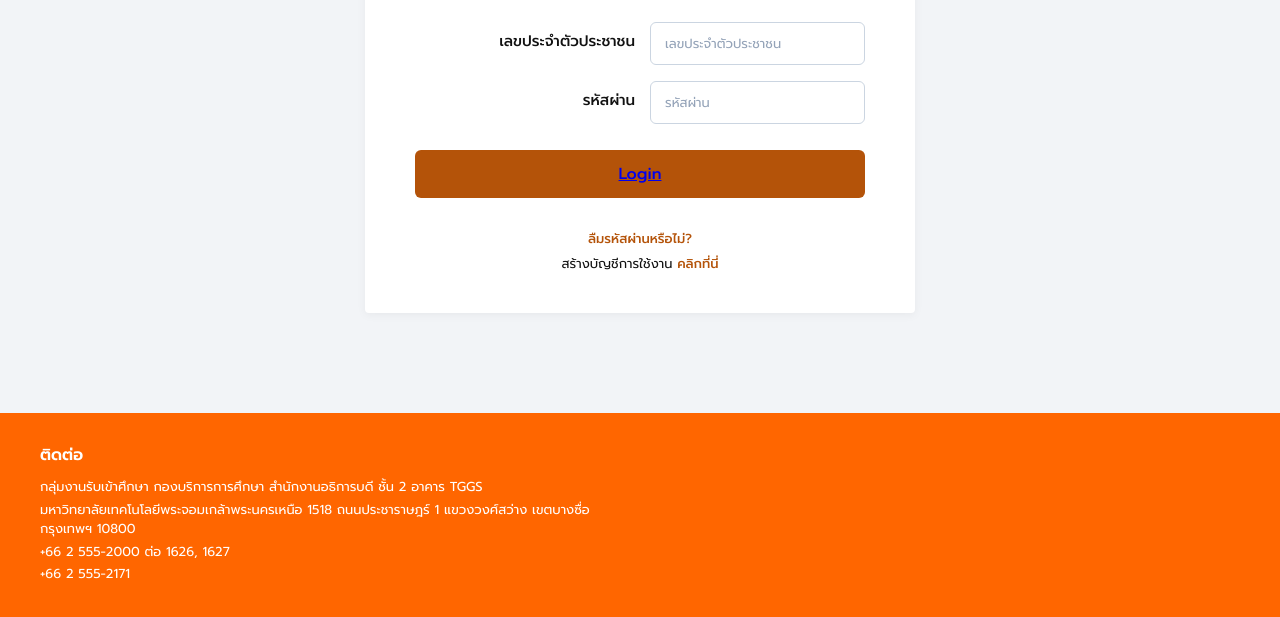
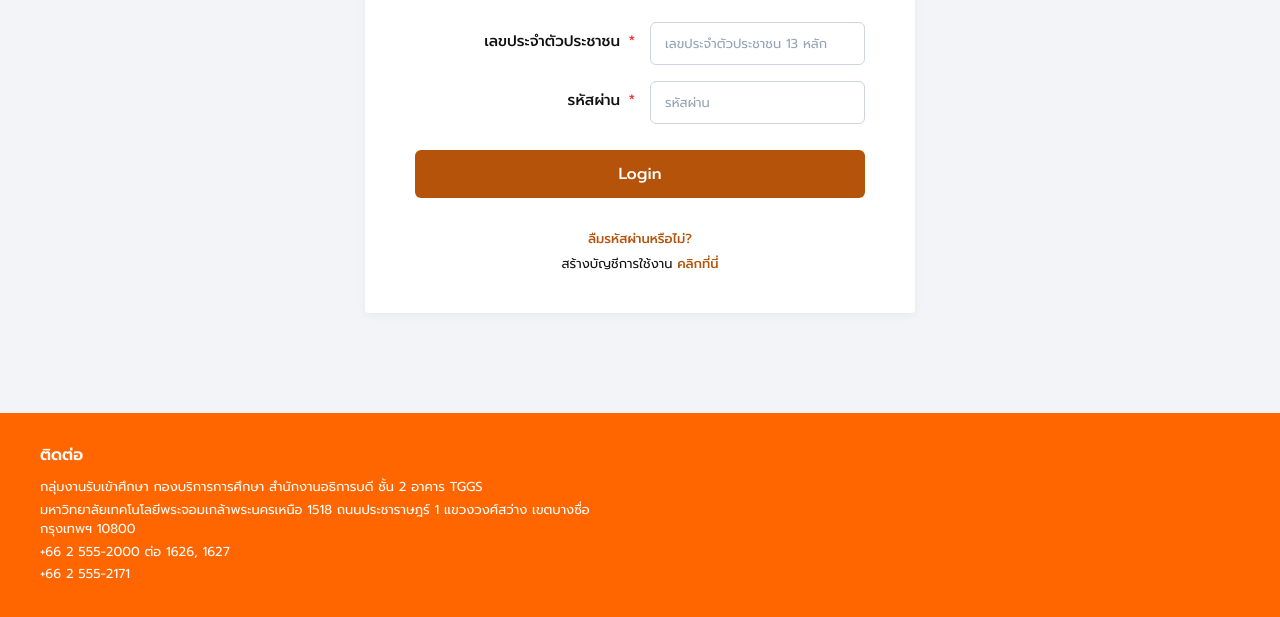
Before and after one commit to Sarayut18/Project-INTRO, a plain HTML site: page Login.html in a window 1280 px wide. Shown: the part 270-887 px from the top of the page. Drawn offline with Linux system fonts and the light colour scheme.

Commit message:
Enhance login form with validation and cleanup
Updated the login form to include required fields and validation patterns for national ID and password. Removed unnecessary anchor tag from the login button.

```diff
--- a/Login.html
+++ b/Login.html
@@ -23,23 +23,34 @@
             <!-- Page Title -->
             <h2 class="login-title">เข้าสู่ระบบ</h2>
 
-            <!-- Login Form -->
-            <form class="login-form">
+            <!-- Login Form (ใช้ action="index.html" เพื่อเปลี่ยนหน้าเมื่อกรอกข้อมูลถูกต้อง) -->
+            <form action="index.html" method="GET" class="login-form">
 
                 <!-- National ID / Username -->
                 <div class="form-group">
-                    <label>เลขประจำตัวประชาชน</label>
-                    <input type="text" placeholder="เลขประจำตัวประชาชน" maxlength="13">
+                    <label>เลขประจำตัวประชาชน <span class="required">*</span></label>
+                    <input type="text"
+                           name="national_id"
+                           placeholder="เลขประจำตัวประชาชน 13 หลัก"
+                           maxlength="13"
+                           required
+                           pattern="\d{13}"
+                           title="กรุณากรอกเลขประจำตัวประชาชนเป็นตัวเลข 13 หลัก">
                 </div>
 
                 <!-- Password -->
                 <div class="form-group">
-                    <label>รหัสผ่าน</label>
-                    <input type="password" placeholder="รหัสผ่าน">
+                    <label>รหัสผ่าน <span class="required">*</span></label>
+                    <input type="password"
+                           name="password"
+                           placeholder="รหัสผ่าน"
+                           required
+                           minlength="8"
+                           title="กรุณากรอกรหัสผ่านอย่างน้อย 8 ตัวอักษร">
                 </div>
 
-                <!-- Login Button -->
-                <button type="submit" class="btn-login"><a href="index.html">Login</a></button>
+                <!-- Login Button (เป็น button type="submit" ไม่มีแท็ก <a> ครอบ) -->
+                <button type="submit" class="btn-login">Login</button>
 
                 <!-- Links Section -->
                 <div class="auth-links">
```
